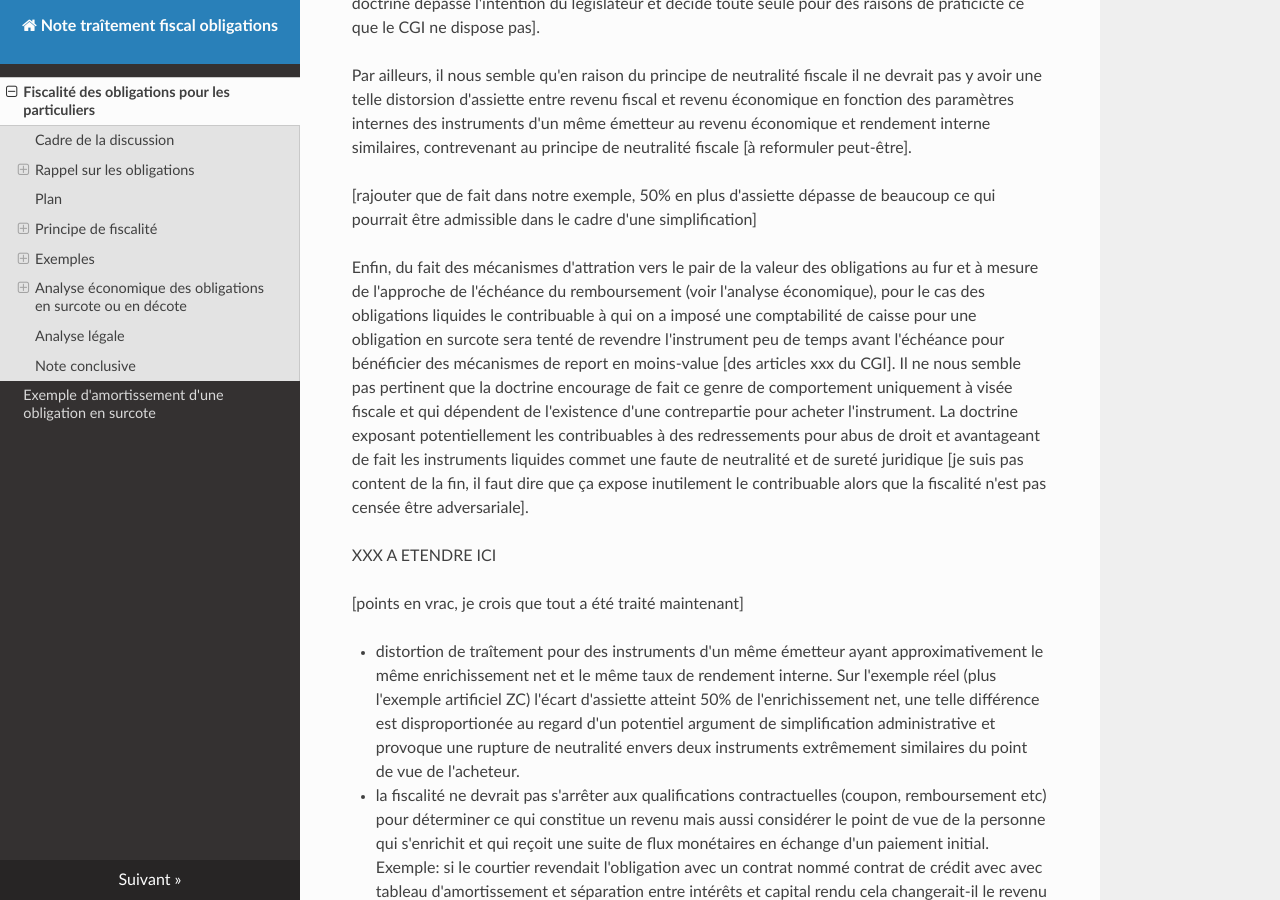
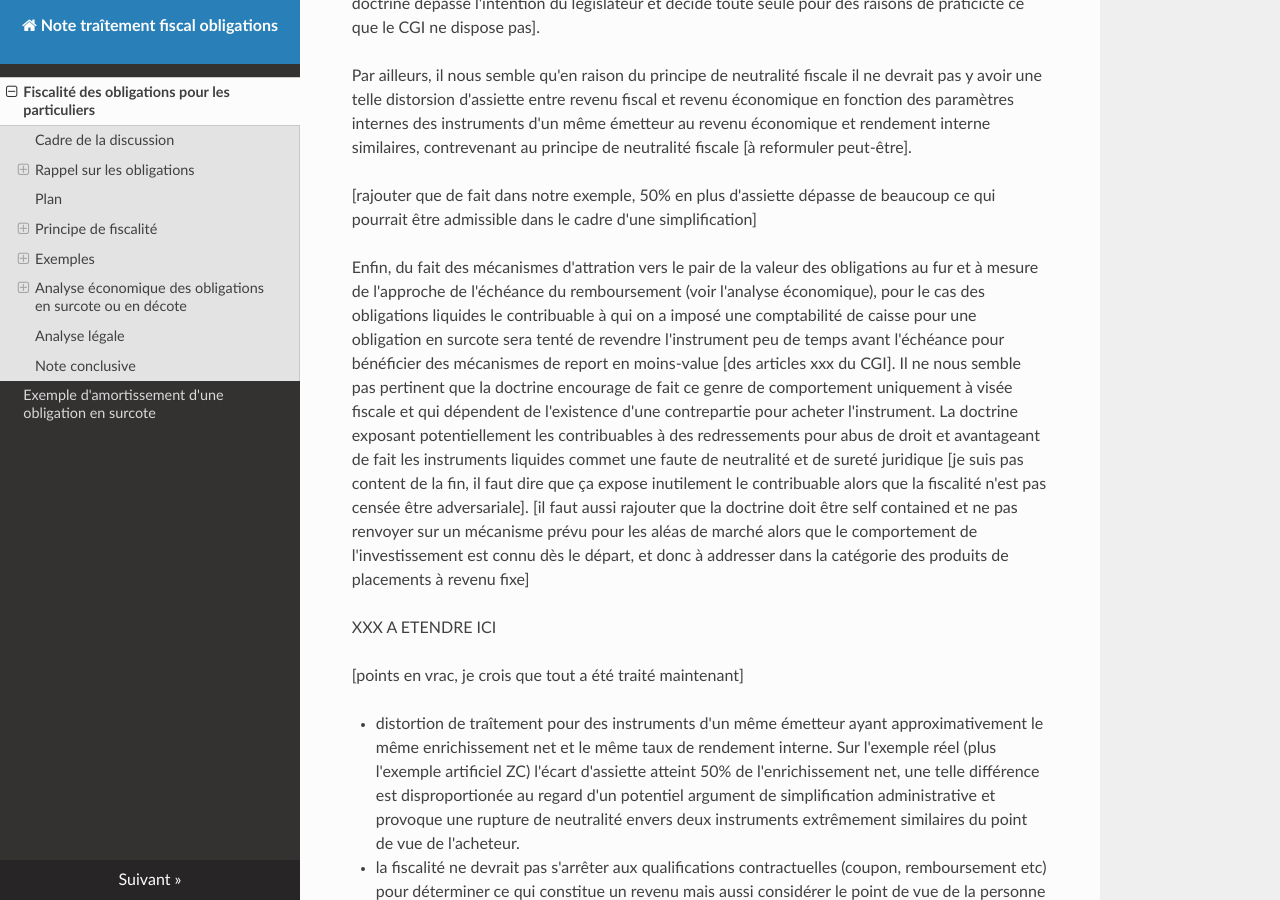
Before and after one commit to ConscritNeuneu/note-traitement-fiscal-obligations, an MkDocs documentation site: the page built from docs/note_fiscalisation_obligations.md, in a window 1280 px wide and 900 px high, scrolled down 10509 px. Built offline with MkDocs 1.6.1, drawn with Linux system fonts in a browser that asks for light colours; nearby versions of some CDN libraries.

Commit message:
Affinage argumentation

```diff
--- a/docs/note_fiscalisation_obligations.md
+++ b/docs/note_fiscalisation_obligations.md
@@ -647,7 +647,10 @@ potentiellement les contribuables à des redressements pour abus de droit et
 avantageant de fait les instruments liquides commet une faute de neutralité et
 de sureté juridique [je suis pas content de la fin, il faut dire que ça
 expose inutilement le contribuable alors que la fiscalité n'est pas censée
-être adversariale].
+être adversariale]. [il faut aussi rajouter que la doctrine doit être self
+contained et ne pas renvoyer sur un mécanisme prévu pour les aléas de marché
+alors que le comportement de l'investissement est connu dès le départ, et
+donc à addresser dans la catégorie des produits de placements à revenu fixe]
 
 XXX A ETENDRE ICI
 
```
